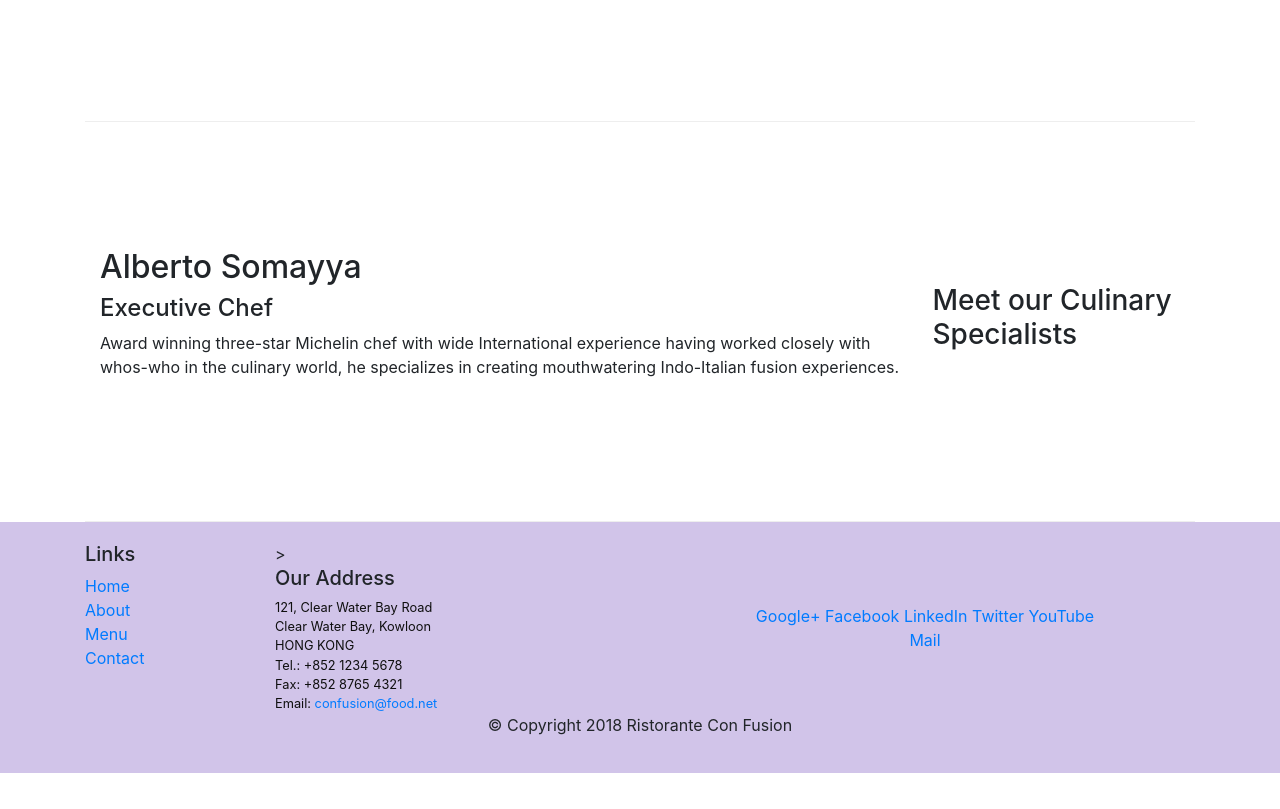
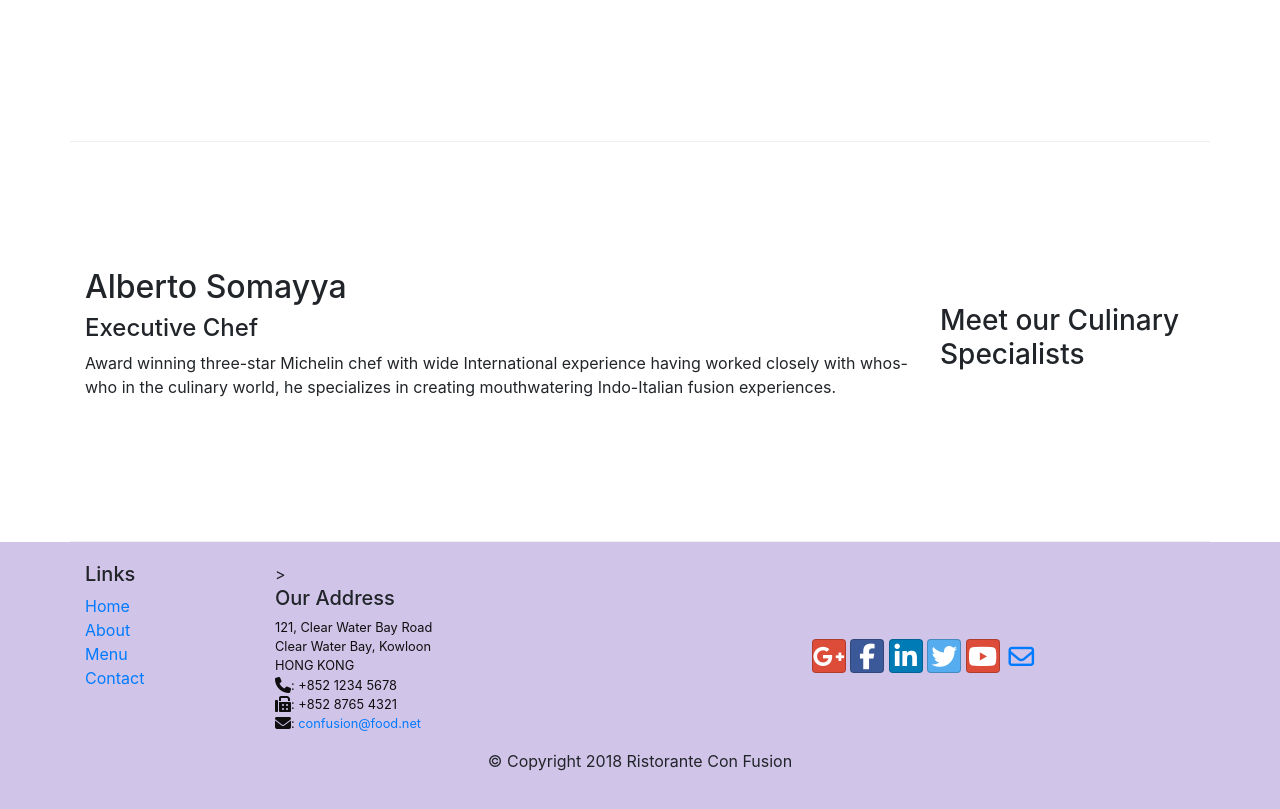
Before and after one commit to nganthkse160169/assignment1, a website: page index.html in a window 1280 px wide. Shown: the part 1085-1894 px from the top of the page. Before the commit the page ends 1858 px from the top, so only its background shows below. Drawn offline with nearby package versions, Linux system fonts and the light colour scheme.

Commit message:
Icon Fonts

```diff
--- a/index.html
+++ b/index.html
@@ -7,10 +7,12 @@
     <meta charset="utf-8">
     <meta name="viewport" content="width=device-width, initial-scale=1, shrink-to-fit=no">
     <meta http-equiv="x-ua-compatible" content="ie=edge">
+    <!--Style CSS -->
+    <link href="./css/style.css" rel="stylesheet">
 <!-- Bootstrap CSS -->
     <link rel="stylesheet" href="node_modules/bootstrap/dist/css/bootstrap.min.css">
-    <!--Style CSS -->
-    <link href="./css/style.css" rel="stylesheet">
+    <link rel="stylesheet" href="node_modules/font-awesome/css/font-awesome.min.css">
+    <link rel="stylesheet" href="node_modules/bootstrap-social/bootstrap-social.css">
 
 </head>
 
@@ -21,10 +23,10 @@
             <a class="navbar-brand mr-auto" href="#"></a>
             <div class="collapse navbar-collapse" id="Navbar">
                 <ul class="navbar-nav mr-auto">
-                    <li class="nav-item active"><a class="nav-link" href="#"> Home</a></li>
-                    <li class="nav-item"><a class="nav-link" href="./aboutus.html"> About</a></li>
-                    <li class="nav-item"><a class="nav-link" href="#"> Menu</a></li>
-                    <li class="nav-item"><a class="nav-link" href="./contactus.html"> Contact</a></li>
+                    <li class="nav-item active"><a class="nav-link" href="#"><span class="fa fa-home fa-lg"></span> Home</a></li>
+                    <li class="nav-item"><a class="nav-link" href="./aboutus.html"><span class="fa fa-info fa-lg"></span> About</a></li>
+                    <li class="nav-item"><a class="nav-link" href="#"><span class="fa fa-list fa-lg"></span> Menu</a></li>
+                    <li class="nav-item"><a class="nav-link" href="./contactus.html"><span class="fa fa-address-card fa-lg"></span> Contact</a></li>
                 </ul>
             </div>
         </div>
@@ -99,19 +101,19 @@
 		              121, Clear Water Bay Road<br>
 		              Clear Water Bay, Kowloon<br>
 		              HONG KONG<br>
-		              Tel.: +852 1234 5678<br>
-		              Fax: +852 8765 4321<br>
-		              Email: <a href="mailto:confusion@food.net">confusion@food.net</a>
+		              <i class="fa fa-phone fa-lg"></i>: +852 1234 5678<br>
+                        <i class="fa fa-fax fa-lg"></i>: +852 8765 4321<br>
+                        <i class="fa fa-envelope fa-lg"></i>: <a href="mailto:confusion@food.net">confusion@food.net</a>
 		           </address>
                 </div>
                 <div class="col-12 col-sm-4 align-self-center">
                     <div class="text-center">
-                        <a href="http://google.com/+">Google+</a>
-                        <a href="http://www.facebook.com/profile.php?id=">Facebook</a>
-                        <a href="http://www.linkedin.com/in/">LinkedIn</a>
-                        <a href="http://twitter.com/">Twitter</a>
-                        <a href="http://youtube.com/">YouTube</a>
-                        <a href="mailto:">Mail</a>
+                        <a class="btn btn-social-icon btn-google" href="http://google.com/+"><i class="fa fa-google-plus fa-lg"></i></a>
+                        <a class="btn btn-social-icon btn-facebook" href="http://www.facebook.com/profile.php?id="><i class="fa fa-facebook fa-lg"></i></a>
+                        <a class="btn btn-social-icon btn-linkedin" href="http://www.linkedin.com/in/"><i class="fa fa-linkedin fa-lg"></i></a>
+                        <a class="btn btn-social-icon btn-twitter" href="http://twitter.com/"><i class="fa fa-twitter fa-lg"></i></a>
+                        <a class="btn btn-social-icon btn-google" href="http://youtube.com/"><i class="fa fa-youtube fa-lg"></i></a>
+                        <a class="btn btn-social-icon" href="mailto:"><i class="fa fa-envelope-o fa-lg"></i></a>
                     </div>
                 </div>
            </div>
--- a/package.json
+++ b/package.json
@@ -15,6 +15,7 @@
   },
   "dependencies": {
     "bootstrap": "^4.0.0",
+    "bootstrap-social": "^5.1.1",
     "jquery": "^3.3.1",
     "popper.js": "^1.12.9"
   }
```
Also changed, not shown: aboutus.html (+13 -13 lines), 1 other file.
